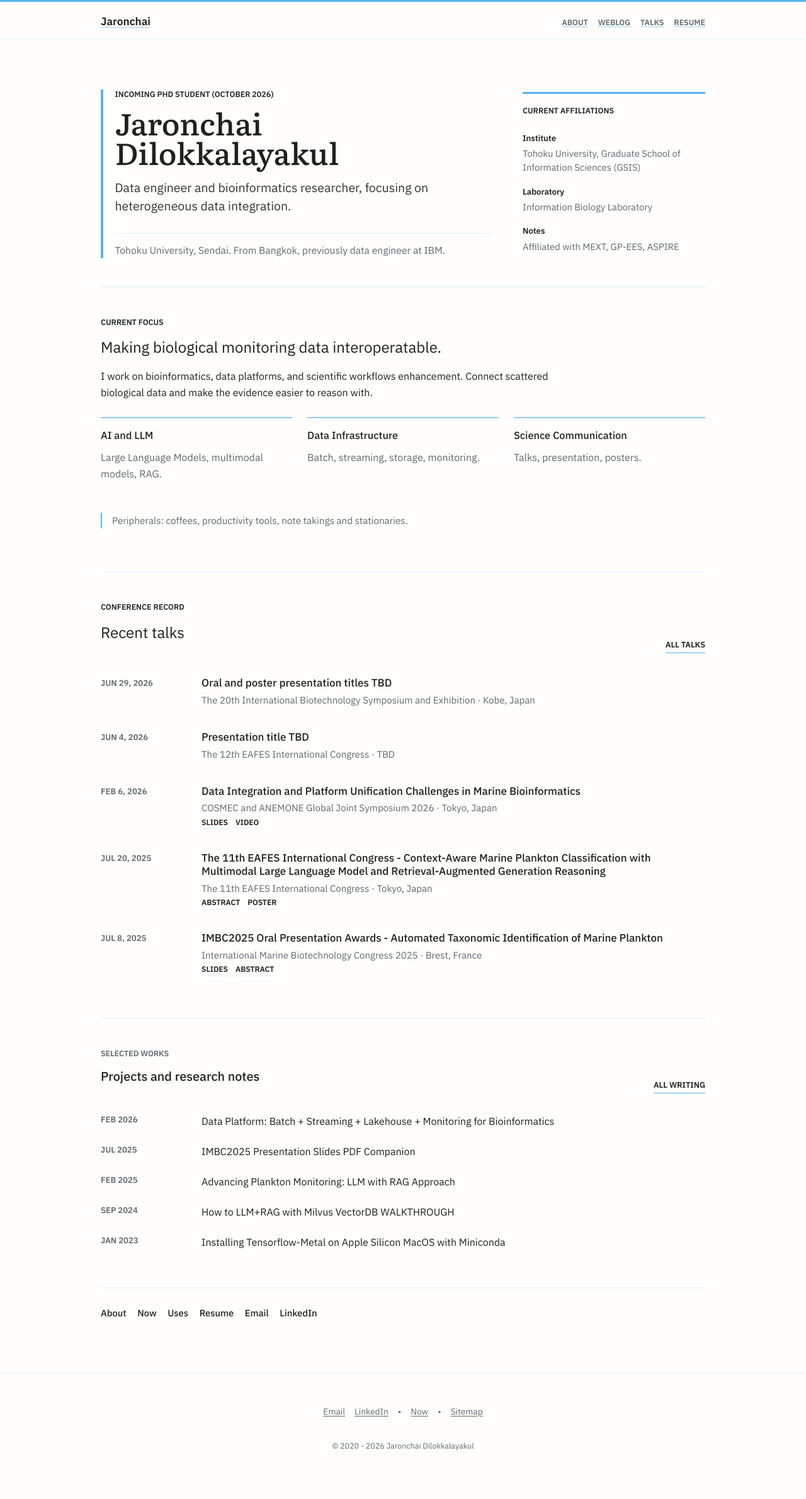
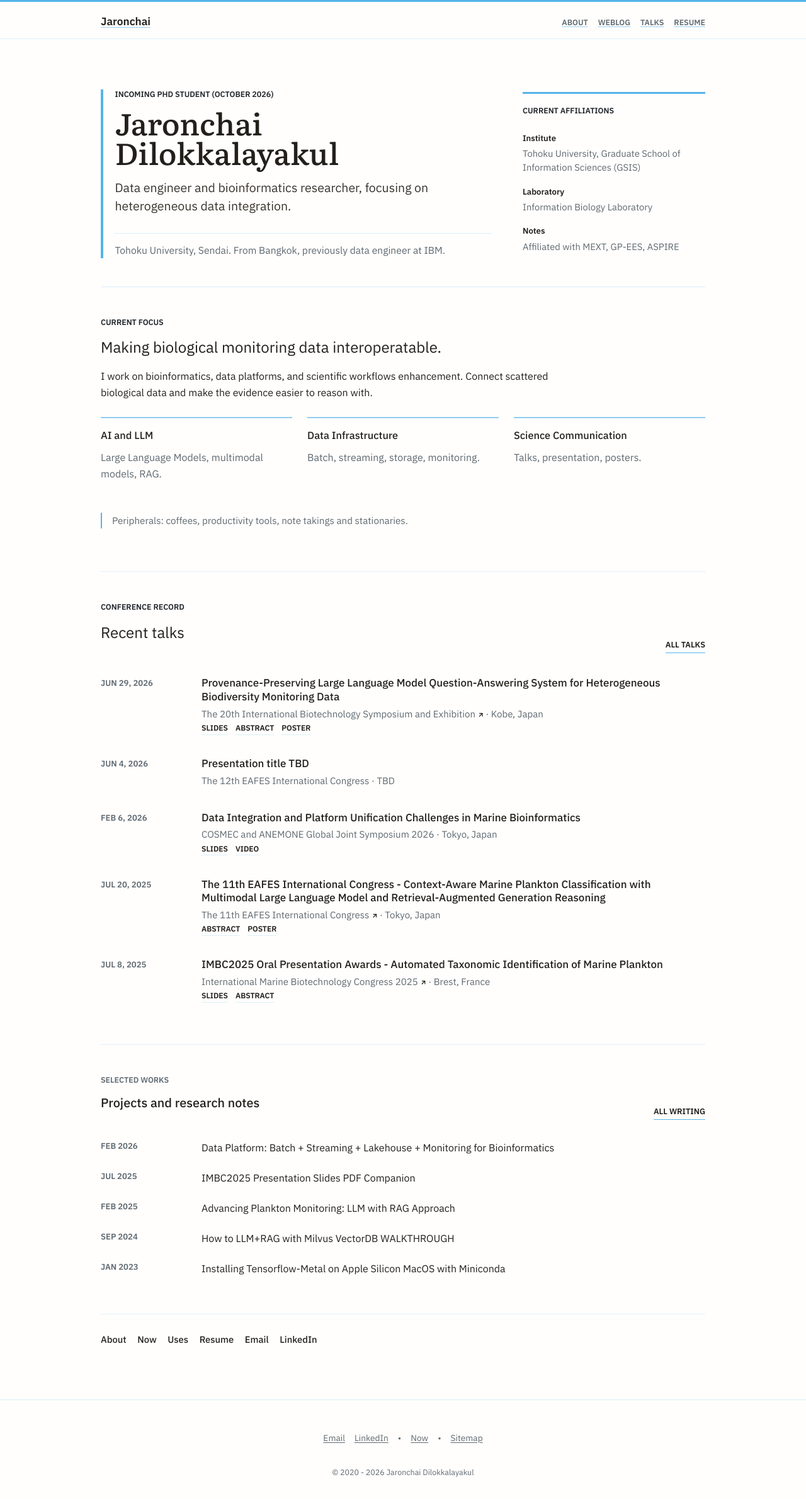
Before and after one commit to jarondlk/jaronchai-blog, a Jekyll site: the page built from index.markdown, in a window 1280 px wide. Shown: the whole page at 63% size. Built offline with Jekyll 4.4.1, drawn with Linux system fonts in a browser that asks for light colours; before the commit the page ends 2338 px from its top, so only the background shows below that.

Commit message:
Update IBS talk entry

```diff
--- a/_data/talks.yml
+++ b/_data/talks.yml
@@ -1,14 +1,23 @@
 # TALKS
 
-- title: "Oral and poster presentation titles TBD"
+- title: "Provenance-Preserving Large Language Model Question-Answering System for Heterogeneous Biodiversity Monitoring Data"
   event: "The 20th International Biotechnology Symposium and Exhibition"
   date: "2026-06-29"
   location: "Kobe, Japan"
   description: >
-    Placeholder entry for oral and poster presentations at The 20th International
-    Biotechnology Symposium and Exhibition. Presentation titles, links, and images
-    will be added later.
-  links: {}
+    Oral and poster presentations on a provenance-preserving large language
+    model question-answering system for heterogeneous biodiversity monitoring
+    data.
+  links:
+    website: "https://pub.confit.atlas.jp/en/event/ibs2026"
+    slides: "/assets/talks/2026-06-29/ibs2026-slides.pdf"
+    abstract: "/assets/talks/2026-06-29/ibs2026-abstract.pdf"
+    poster: "/assets/talks/2026-06-29/ibs2026-poster.pdf"
+  images:
+    - assets/talks/2026-06-29/ibs2026-kobe-1.jpg
+    - assets/talks/2026-06-29/ibs2026-kobe-2.jpg
+    - assets/talks/2026-06-29/ibs2026-kobe-3.jpg
+    - assets/talks/2026-06-29/ibs2026-kobe-4.jpg
 
 - title: "Presentation title TBD"
   event: "The 12th EAFES International Congress"
@@ -40,9 +49,8 @@
   event: "The 11th EAFES International Congress"
   date: "2025-07-20"
   location: "Tokyo, Japan"
-  description: >
-    EAFES2025 Website: https://eafes2025.com/index.html
   links:
+    website: "https://eafes2025.com/index.html"
     abstract: "https://jaronchai.com/assets/talks/2025-07-20/eafes_abs.pdf"
     poster: "https://jaronchai.com/assets/talks/2025-07-20/EAFES2025.pdf"
   images:
@@ -56,8 +64,8 @@
     Oral presentation of my work on "Automated Taxonomic Identification of Marine Plankton Using
     a Large-Language-Model and Retrieval-Augmented-Generation Framework." With my presentation,
     I received IMBC organization awards for other outstanding oral presentations.
-    IMBC2025 Website: https://www-iuem.univ-brest.fr/imbc-2025/?lang=e
   links:
+    website: "https://www-iuem.univ-brest.fr/imbc-2025/?lang=e"
     slides: "https://jaronchai.com/assets/documents/Jaronchai_IMBC2025_small.pdf"
     abstract: "https://jaronchai.com/assets/talks/2025-07-08/imbc_abs.pdf"
   images:
--- a/_sass/minima/_layout.scss
+++ b/_sass/minima/_layout.scss
@@ -353,6 +353,7 @@ a:focus-visible,
 .page-link:focus-visible,
 .footer-underline:focus-visible,
 .section-link:focus-visible,
+.talk-meta-link:focus-visible,
 .talk-link:focus-visible {
   outline: 2px solid $accent-blue;
   outline-offset: .18rem;
@@ -793,6 +794,22 @@ a:focus-visible,
   margin: .25rem 0 0;
   color: $editorial-muted;
   font-size: .94rem;
+}
+
+.talk-meta-link {
+  color: $brand-color;
+  display: inline-block;
+  font-size: .72em;
+  font-weight: 700;
+  line-height: 1;
+  margin-left: .28rem;
+  text-decoration: none;
+  transform: translateY(-.08em);
+}
+
+.talk-meta-link:hover {
+  color: $text-color;
+  text-decoration: none;
 }
 
 .talk-links {
--- a/index.markdown
+++ b/index.markdown
@@ -86,7 +86,7 @@ layout: default
           <div class="talk-left">
             <div class="talk-title">{{ talk.title }}</div>
             <div class="talk-meta">
-              {% if talk.event %}{{ talk.event }}{% endif %}
+              {% if talk.event %}{{ talk.event }}{% if links.website %}<a class="talk-meta-link" href="{{ links.website }}" aria-label="{{ talk.event }} website"><span aria-hidden="true">↗</span></a>{% endif %}{% endif %}
               {% if talk.location %}{% if talk.event %} · {% endif %}{{ talk.location }}{% endif %}
             </div>
 
--- a/pages/talks.markdown
+++ b/pages/talks.markdown
@@ -27,7 +27,7 @@ permalink: /talks/
         <div class="talk-left">
           <h3 class="talk-title">{{ talk.title }}</h3>
           <p class="talk-meta">
-            {% if talk.event %}{{ talk.event }}{% endif %}
+            {% if talk.event %}{{ talk.event }}{% if links.website %}<a class="talk-meta-link" href="{{ links.website }}" aria-label="{{ talk.event }} website"><span aria-hidden="true">↗</span></a>{% endif %}{% endif %}
             {% if talk.location %}{% if talk.event %} · {% endif %}{{ talk.location }}{% endif %}
           </p>
 
```
Also changed, not shown: assets/talks/2026-06-29/ibs2026-kobe-1.jpg (added), assets/talks/2026-06-29/ibs2026-kobe-2.jpg (added), assets/talks/2026-06-29/ibs2026-kobe-3.jpg (added), 4 other files.
